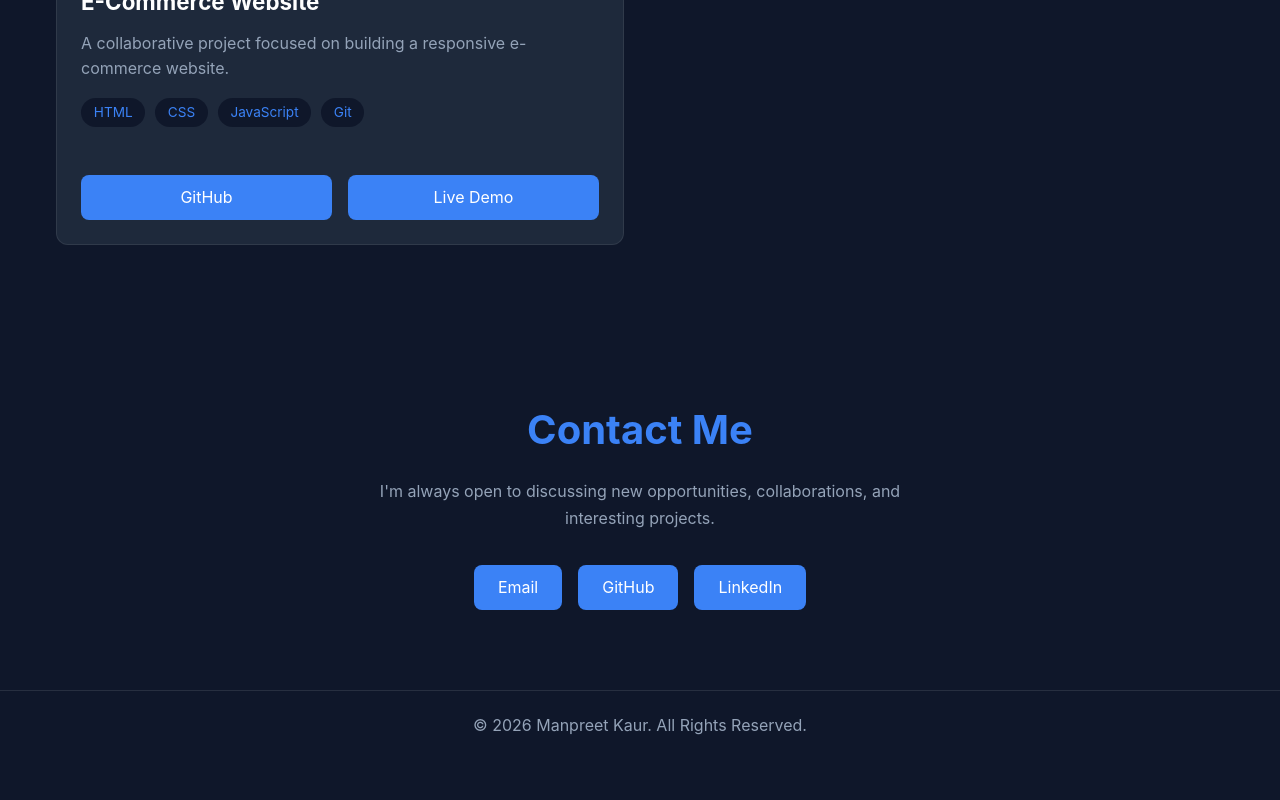
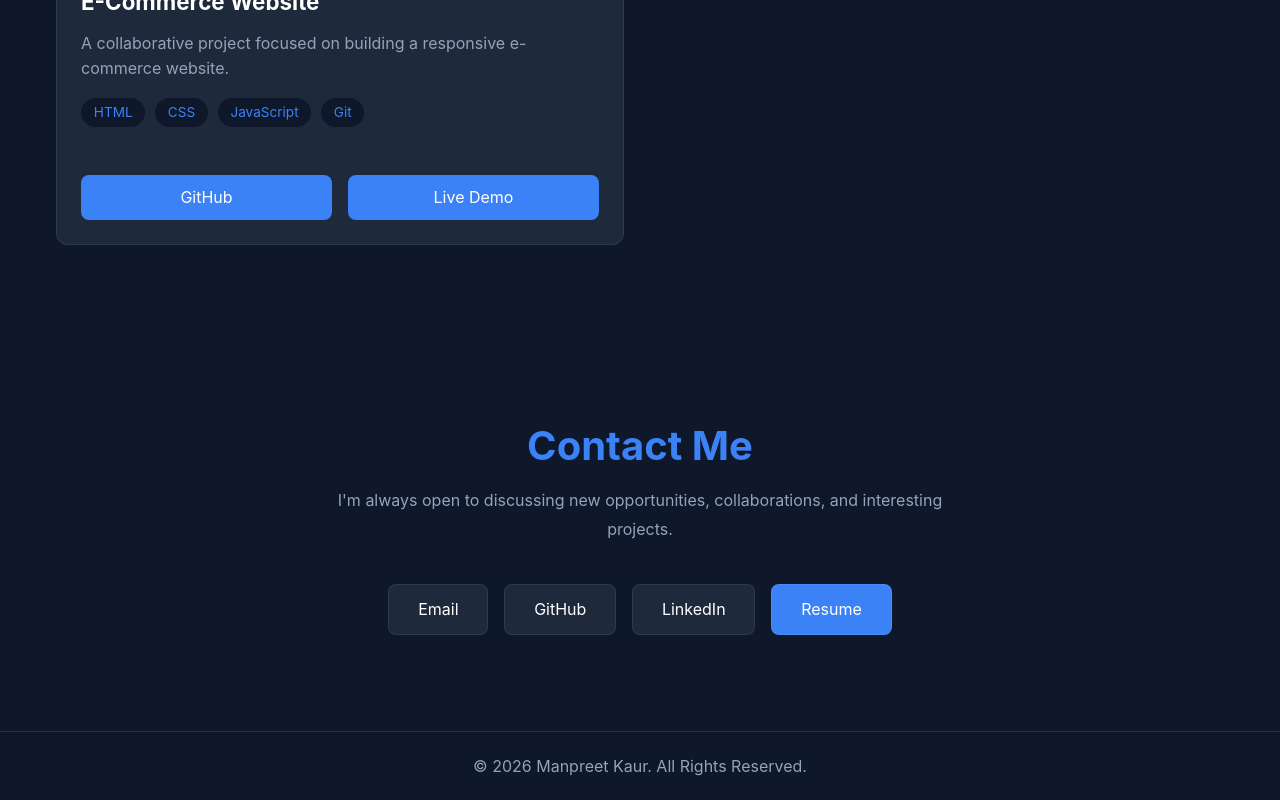
Before and after one commit to manpreetkaur292006-design/MANPREET-KAUR-PORTFOLIO, a React (Vite) app: page / in a window 1280 px wide. Shown: the part 4456-5256 px from the top of the page. Before the commit the page ends 5215 px from the top, so only its background shows below. Built offline with nearby package versions, Linux system fonts and the light colour scheme.

Commit message:
improved contact section

```diff
--- a/src/components/Contact.css
+++ b/src/components/Contact.css
@@ -1,5 +1,5 @@
 #contact {
-  padding: 5rem 0;
+  padding: 6rem 0;
 }
 
 .contact-container {
@@ -9,39 +9,65 @@
 .contact-container h2 {
   font-size: 2.5rem;
   color: var(--accent);
-  margin-bottom: 1.5rem;
+  margin-bottom: 1rem;
 }
 
 .contact-container p {
-  max-width: 600px;
-  margin: 0 auto 2rem;
+  max-width: 650px;
+  margin: 0 auto 2.5rem;
+
   color: var(--text-secondary);
-  line-height: 1.7;
+
+  line-height: 1.8;
 }
+
+/* CONTACT BUTTONS */
 
 .contact-links {
   display: flex;
+
   justify-content: center;
+
+  flex-wrap: wrap;
+
   gap: 1rem;
-  flex-wrap: wrap;
 }
 
-.contact-links a {
-  background-color: var(--accent);
-  color: white;
-
-  padding: 0.8rem 1.5rem;
+.contact-btn {
+  padding: 0.9rem 1.8rem;
 
   border-radius: 8px;
+
+  background-color: var(--bg-secondary);
+
+  color: var(--text-primary);
+
+  border: 1px solid rgba(255, 255, 255, 0.08);
 
   transition: 0.3s ease;
 }
 
-.contact-links a:hover {
+.contact-btn:hover {
+  transform: translateY(-3px);
+
+  background-color: var(--accent);
+
+  color: white;
+}
+
+.resume-contact {
+  background-color: var(--accent);
+  color: white;
+}
+
+.resume-contact:hover {
   opacity: 0.9;
 }
 
+/* MOBILE */
+
 @media (max-width: 768px) {
+
   .contact-container h2 {
     font-size: 2rem;
   }
@@ -51,7 +77,7 @@
     align-items: center;
   }
 
-  .contact-links a {
-    width: 200px;
+  .contact-btn {
+    width: 220px;
   }
 }
--- a/src/components/Contact.jsx
+++ b/src/components/Contact.jsx
@@ -5,6 +5,7 @@ const Contact = () => {
   return (
     <section id='contact'>
       <div className="container contact-container">
+
         <h2>Contact Me</h2>
 
         <p>
@@ -13,10 +14,43 @@ const Contact = () => {
         </p>
 
         <div className="contact-links">
-          <a href="mailto:manpreetkaur292006@gmail.com">Email</a>
-          <a href="https://github.com/manpreetkaur292006-design">GitHub</a>
-          <a href="https://www.linkedin.com/in/manpreetkaur-mk29">LinkedIn</a>
+
+          <a
+            href="mailto:manpreetkaur292006@gmail.com"
+            className="contact-btn"
+          >
+            Email
+          </a>
+
+          <a
+            href="https://github.com/manpreetkaur292006-design"
+            target="_blank"
+            rel="noreferrer"
+            className="contact-btn"
+          >
+            GitHub
+          </a>
+
+          <a
+            href="https://www.linkedin.com/in/manpreetkaur-mk29"
+            target="_blank"
+            rel="noreferrer"
+            className="contact-btn"
+          >
+            LinkedIn
+          </a>
+
+          <a
+            href="/Manpreet_Kaur.pdf"
+            target="_blank"
+            rel="noreferrer"
+            className="contact-btn resume-contact"
+          >
+            Resume
+          </a>
+
         </div>
+
       </div>
     </section>
   )
```
